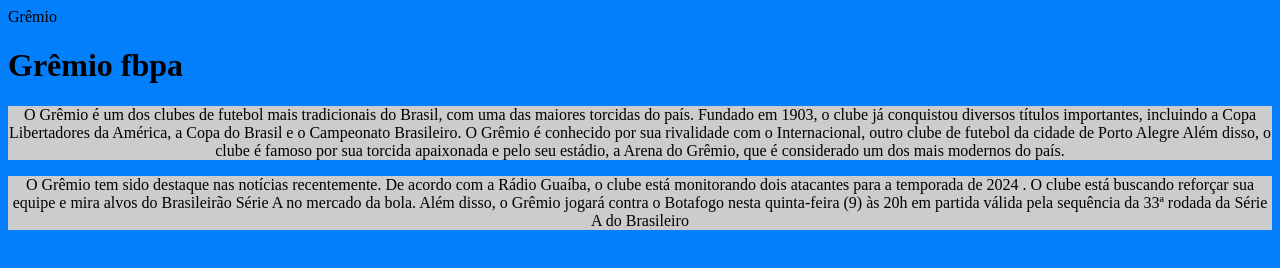
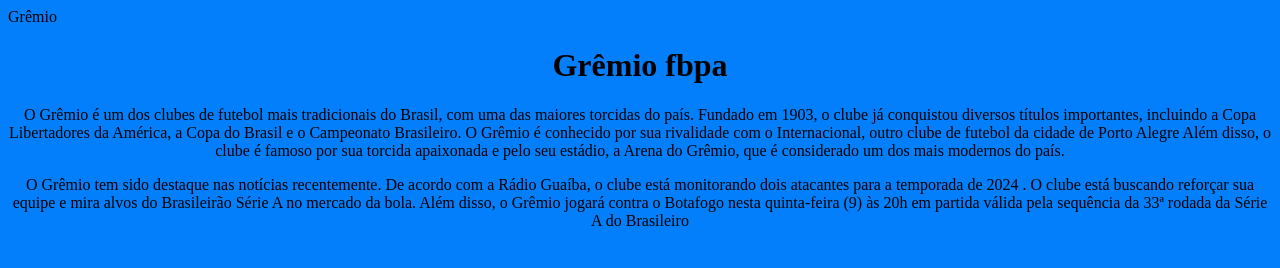
Before and after one commit to Viniciusvazevs/Gr-mio-fbpa, a plain HTML site: page index.html in a window 1280 px wide. Drawn offline with Linux system fonts and the light colour scheme.

Commit message:
mudando a cor de fundo

```diff
--- a/style.css
+++ b/style.css
@@ -1,8 +1,18 @@
 p {
     text-align: center;
-    background: #CCCCCC;
+
 }
 body{
   background: #037ffc;
 
 }
+h1{
+
+   text-align: center;
+
+}
+em strong {
+
+  color:aliceblue
+
+}
```
